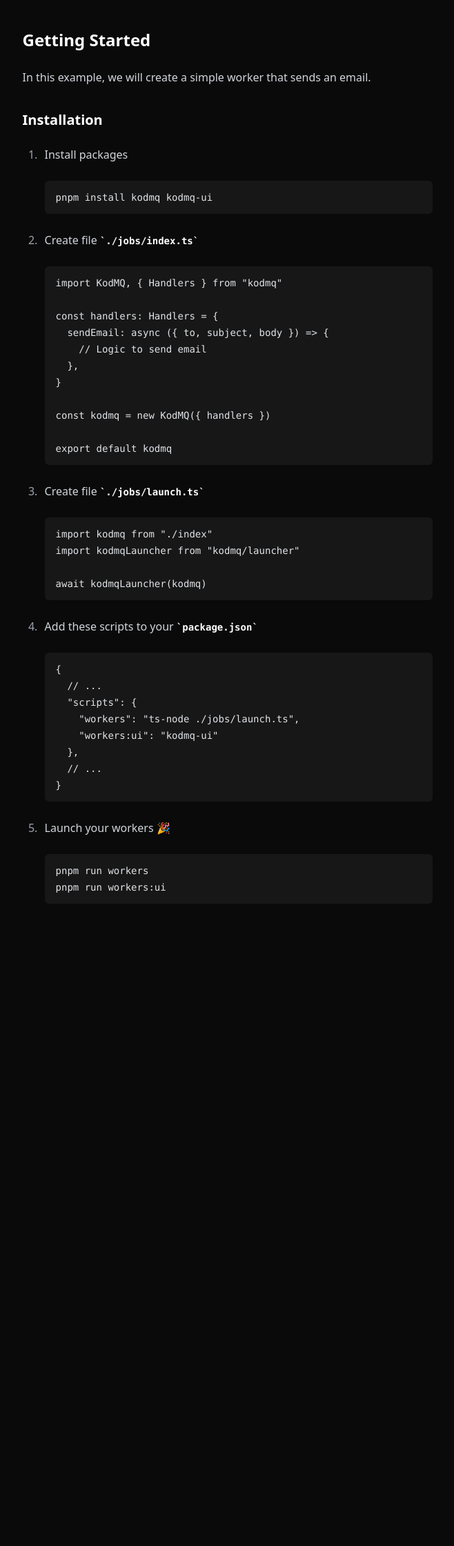
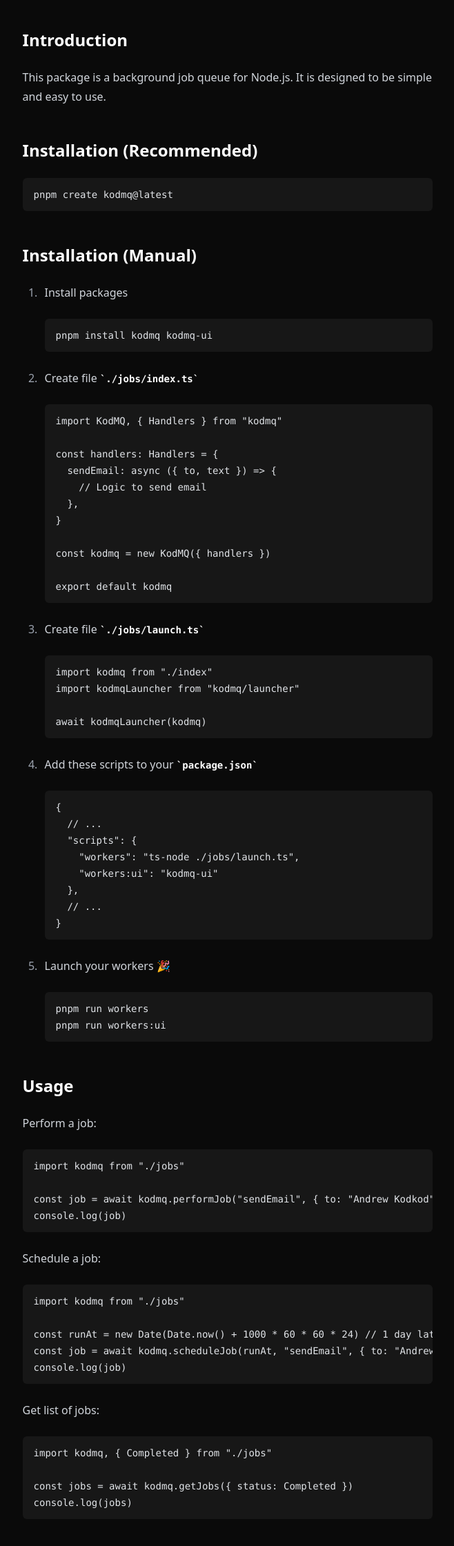
Before and after one commit to kodmq/kodmq, an Astro site in the folder apps/web/: page / in a window 1280 px wide. Shown: the part 187-2428 px from the top of the page at 69% size, without its empty margins (310-968 px from the left). Before the commit the page ends 1617 px from the top, so only its background shows below. Built offline with nearby package versions, Linux system fonts and the light colour scheme; Astro itself is replaced by a stand-in of ours; code samples lack their colours.

Commit message:
[web] Add a bit more detailed example [2]

````diff
--- a/apps/web/src/pages/index.mdx
+++ b/apps/web/src/pages/index.mdx
@@ -7,11 +7,17 @@ title: KodMQ
   KodMQ
 </h1>
 
-## Getting Started
+## Introduction
 
-In this example, we will create a simple worker that sends an email.
+This package is a background job queue for Node.js. It is designed to be simple and easy to use.
 
-### Installation
+## Installation (Recommended)
+
+```bash
+pnpm create kodmq@latest
+```
+
+## Installation (Manual)
 
 1. Install packages
 
@@ -25,7 +31,7 @@ In this example, we will create a simple worker that sends an email.
     import KodMQ, { Handlers } from "kodmq"
 
     const handlers: Handlers = {
-      sendEmail: async ({ to, subject, body }) => {
+      sendEmail: async ({ to, text }) => {
         // Logic to send email
       },
     }
@@ -57,9 +63,39 @@ In this example, we will create a simple worker that sends an email.
     }
     ```
 
-4. Launch your workers 🎉
+5. Launch your workers 🎉
 
     ```bash
     pnpm run workers
     pnpm run workers:ui
     ```
+
+## Usage
+
+Perform a job:
+
+```ts
+import kodmq from "./jobs"
+
+const job = await kodmq.performJob("sendEmail", { to: "Andrew Kodkod", text: "Have a good day!" })
+console.log(job)
+```
+
+Schedule a job:
+
+```ts
+import kodmq from "./jobs"
+
+const runAt = new Date(Date.now() + 1000 * 60 * 60 * 24) // 1 day later
+const job = await kodmq.scheduleJob(runAt, "sendEmail", { to: "Andrew Kodkod", text: "I hope you had a good day!" })
+console.log(job)
+```
+
+Get list of jobs:
+
+```ts
+import kodmq, { Completed } from "./jobs"
+
+const jobs = await kodmq.getJobs({ status: Completed })
+console.log(jobs)
+```
````
